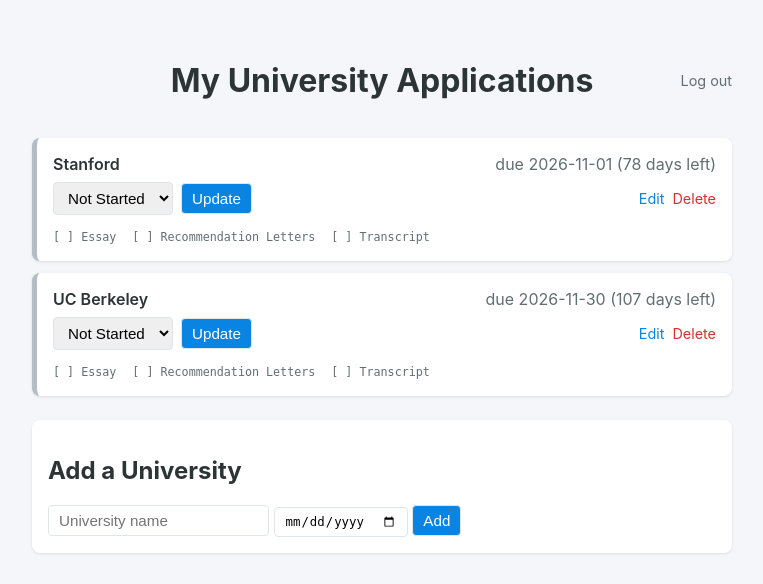
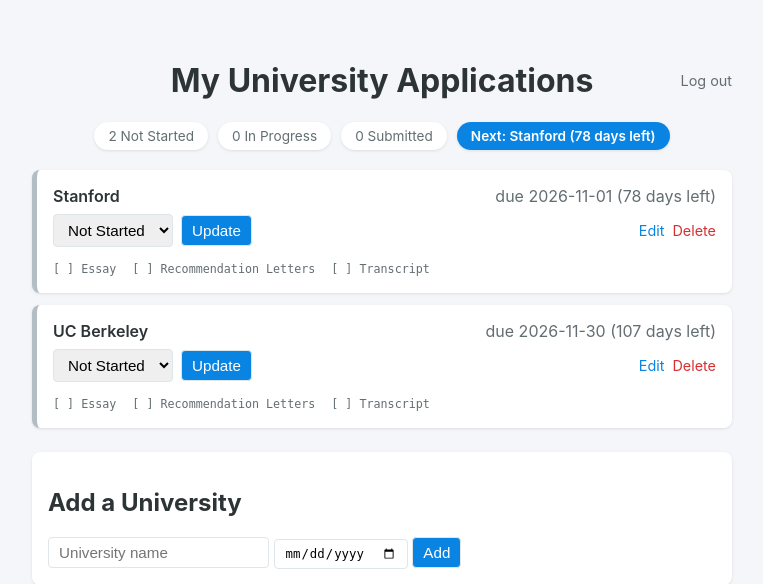
Before and after one commit to Bhakti864653/uni-app-tracker, a Flask app: page / in a window 1280 px wide. Shown: the top 584 px of the page, without its empty margins (258-1021 px from the left). Run offline with Flask 3, Linux system fonts and the light colour scheme; the visitor is signed in with stand-in values (Sample User, id 1); data comes from the database, SQL or seed files in the repository.

Commit message:
Add stats dashboard summary bar
Shows counts per status and the nearest upcoming deadline at the
top of the page, computed from the same data already loaded for
the list (no extra database queries).

```diff
--- a/app.py
+++ b/app.py
@@ -111,7 +111,18 @@
         })
     conn.close()
 
-    return render_template("index.html", universities=universities, status_options=STATUS_OPTIONS)
+    status_counts = {option: 0 for option in STATUS_OPTIONS}
+    for uni in universities:
+        status_counts[uni["status"]] += 1
+    next_deadline = universities[0] if universities else None
+
+    return render_template(
+        "index.html",
+        universities=universities,
+        status_options=STATUS_OPTIONS,
+        status_counts=status_counts,
+        next_deadline=next_deadline,
+    )
 
 @app.route("/add", methods=["POST"])
 @login_required
--- a/static/style.css
+++ b/static/style.css
@@ -24,6 +24,29 @@
     color: #636e72;
     text-decoration: none;
     font-size: 0.9em;
+}
+
+.stats-bar {
+    display: flex;
+    justify-content: center;
+    flex-wrap: wrap;
+    gap: 10px;
+    margin-bottom: 20px;
+}
+
+.stat {
+    background: white;
+    padding: 6px 14px;
+    border-radius: 20px;
+    font-size: 0.85em;
+    color: #636e72;
+    box-shadow: 0 1px 3px rgba(0, 0, 0, 0.1);
+}
+
+.stat-highlight {
+    background: #0984e3;
+    color: white;
+    font-weight: 600;
 }
 
 .uni-list {
--- a/templates/index.html
+++ b/templates/index.html
@@ -8,6 +8,15 @@
     <div class="top-bar">
         <h1>My University Applications</h1>
         <a href="/logout" class="logout-link">Log out</a>
+    </div>
+
+    <div class="stats-bar">
+        {% for option in status_options %}
+        <span class="stat">{{ status_counts[option] }} {{ option }}</span>
+        {% endfor %}
+        {% if next_deadline %}
+        <span class="stat stat-highlight">Next: {{ next_deadline.name }} ({{ next_deadline.days_text }})</span>
+        {% endif %}
     </div>
 
     <ul class="uni-list">
```
